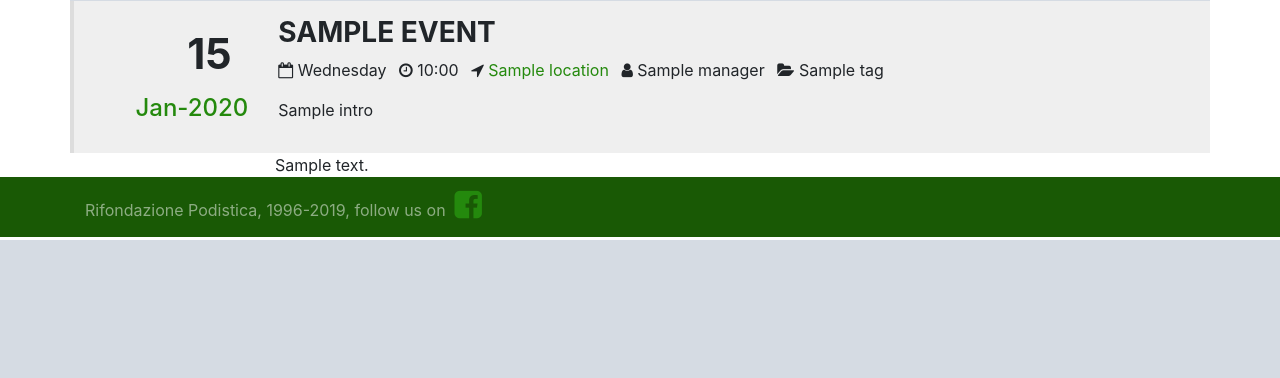
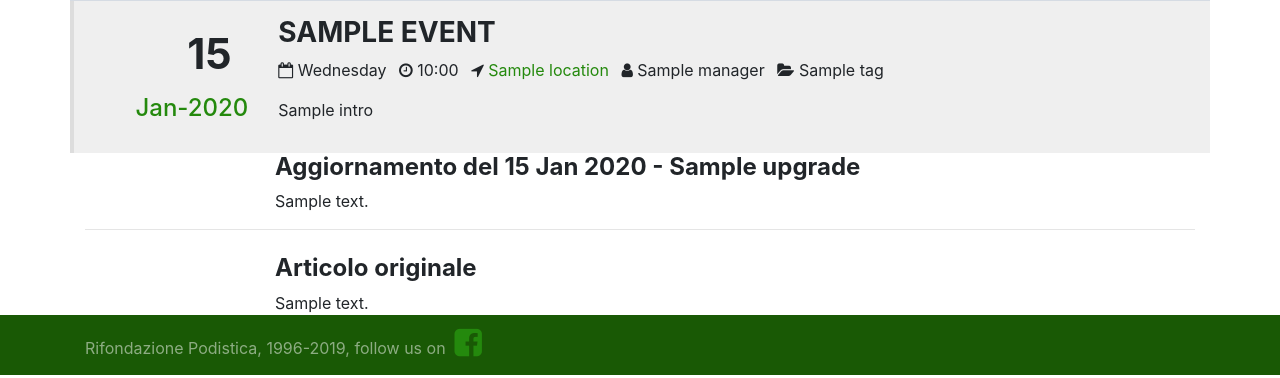
Before and after one commit to andywar65/rpnew_base, a Django app: template pagine/templates/pagine/event_detail.html in a window 1280 px wide. Shown: the part 914-1292 px from the top of the page. Before the commit the page ends 1154 px from the top, so only its background shows below. Run offline with Django 3.2, Linux system fonts and the light colour scheme; the template is opened without the code that fills it: most values are stand-ins (such as "Sample title", 1, 10 or a date in 2020); grey boxes marked "Sample" are stand-in pictures; some libraries are stand-ins or nearby versions.

Commit message:
Upgrades are inserted before the event body

```diff
--- a/pagine/templates/pagine/event_detail.html
+++ b/pagine/templates/pagine/event_detail.html
@@ -43,6 +43,20 @@
           <p>{{ event.intro }}</p>
         </div>
       </div>
+      {% if event.get_upgrades %}
+        {% for upgrade in event.get_upgrades %}
+        <div class="row">
+          <div class="col-md-2"></div>
+          <div class="col-md-8">
+            <h4><strong>Aggiornamento del {{ upgrade.date|date:"d M Y" }} - {{ upgrade.title }}</strong></h4>
+            {{ upgrade.body|safe }}
+          </div>
+        </div>
+        <hr class="mb-4">
+        {% endfor %}
+        <div class="row"><div class="col-md-2"></div>
+        <h4 class="col-md-8"><strong>Articolo originale</strong></h4></div>
+      {% endif %}
       <div class="row">
         <div class="col-md-2"></div>
         <div class="col-md-8">
```
Also changed, not shown: pagine/models.py (+10 -5 lines).
